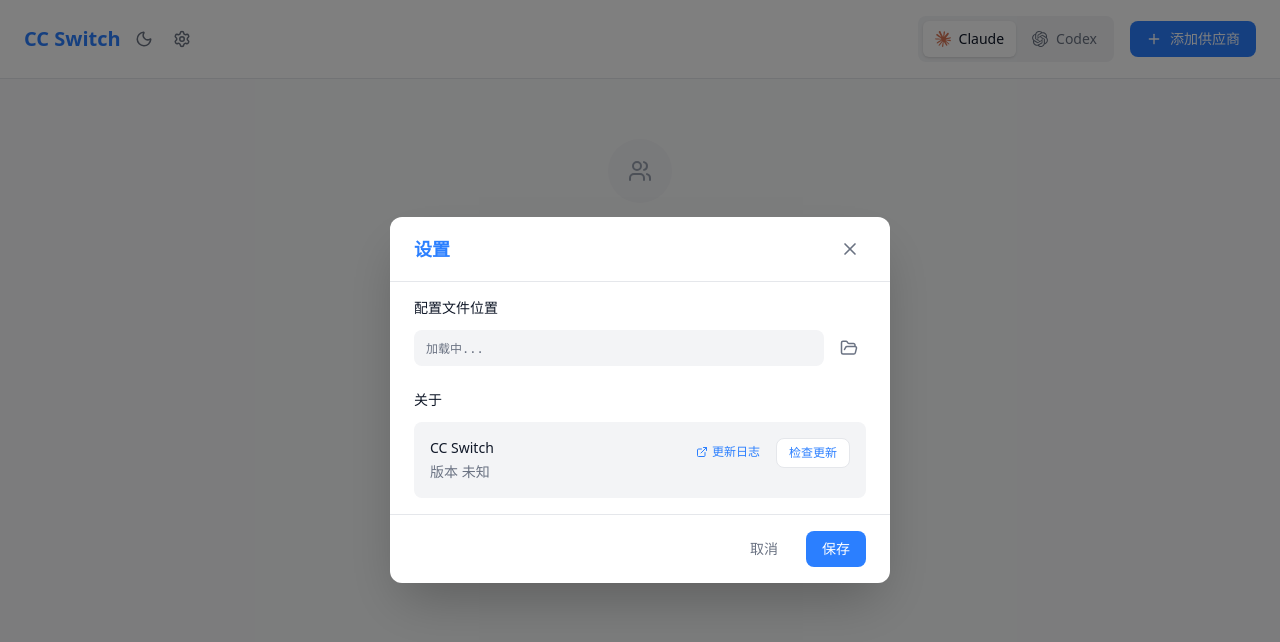
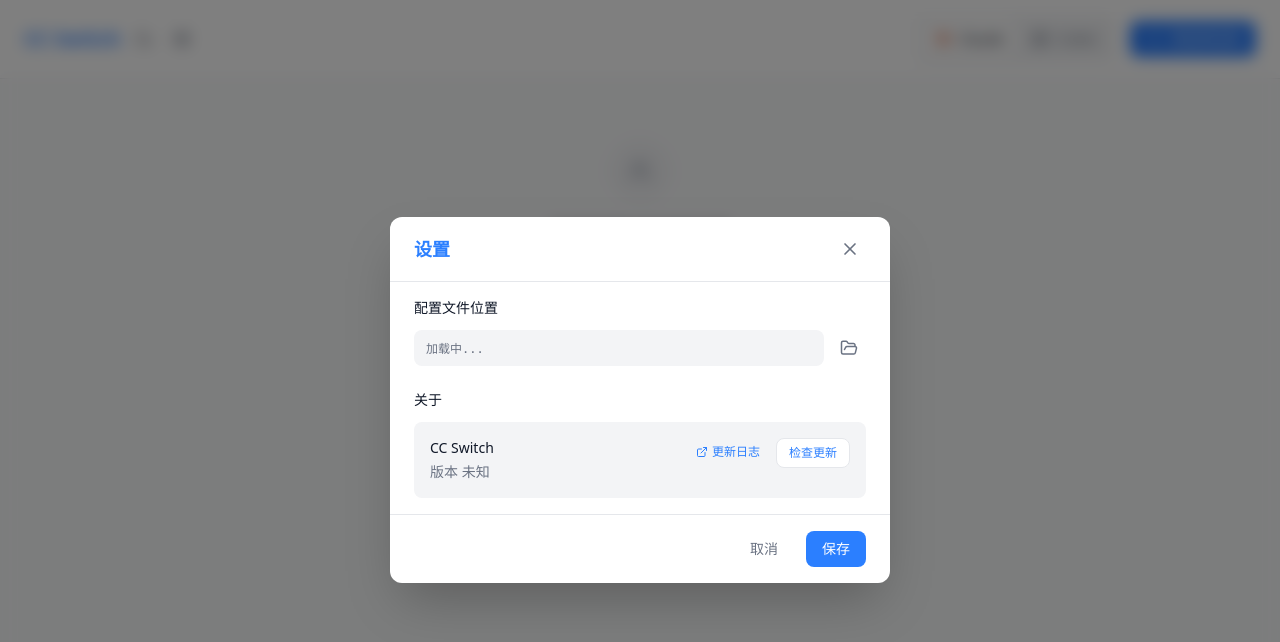
Before and after one commit to lorsque-sir/cc-switch--, a React (Vite) app: page / in a window 1280 px wide. Both pictures are taken after a click on the button 181 px from the left and 39 px from the top of the page. Shown: the top 642 px of the page. Built offline with nearby package versions, Linux system fonts and the light colour scheme.

Commit message:
feat(ui): add click-outside to close functionality for settings modal
- Restructure modal overlay to separate backdrop and content layers
- Add onMouseDown handler to close modal when clicking outside
- Improve backdrop styling with blur effect

```diff
--- a/src/components/SettingsModal.tsx
+++ b/src/components/SettingsModal.tsx
@@ -157,8 +157,14 @@ export default function SettingsModal({ onClose }: SettingsModalProps) {
   };
 
   return (
-    <div className="fixed inset-0 bg-black/50 dark:bg-black/70 flex items-center justify-center z-50">
-      <div className="bg-white dark:bg-gray-900 rounded-xl shadow-2xl w-[500px] overflow-hidden">
+    <div
+      className="fixed inset-0 z-50 flex items-center justify-center"
+      onMouseDown={(e) => {
+        if (e.target === e.currentTarget) onClose();
+      }}
+    >
+      <div className="absolute inset-0 bg-black/50 dark:bg-black/70 backdrop-blur-sm" />
+      <div className="relative bg-white dark:bg-gray-900 rounded-xl shadow-2xl w-[500px] overflow-hidden">
         {/* 标题栏 */}
         <div className="flex items-center justify-between px-6 py-4 border-b border-gray-200 dark:border-gray-800">
           <h2 className="text-lg font-semibold text-blue-500 dark:text-blue-400">
```
